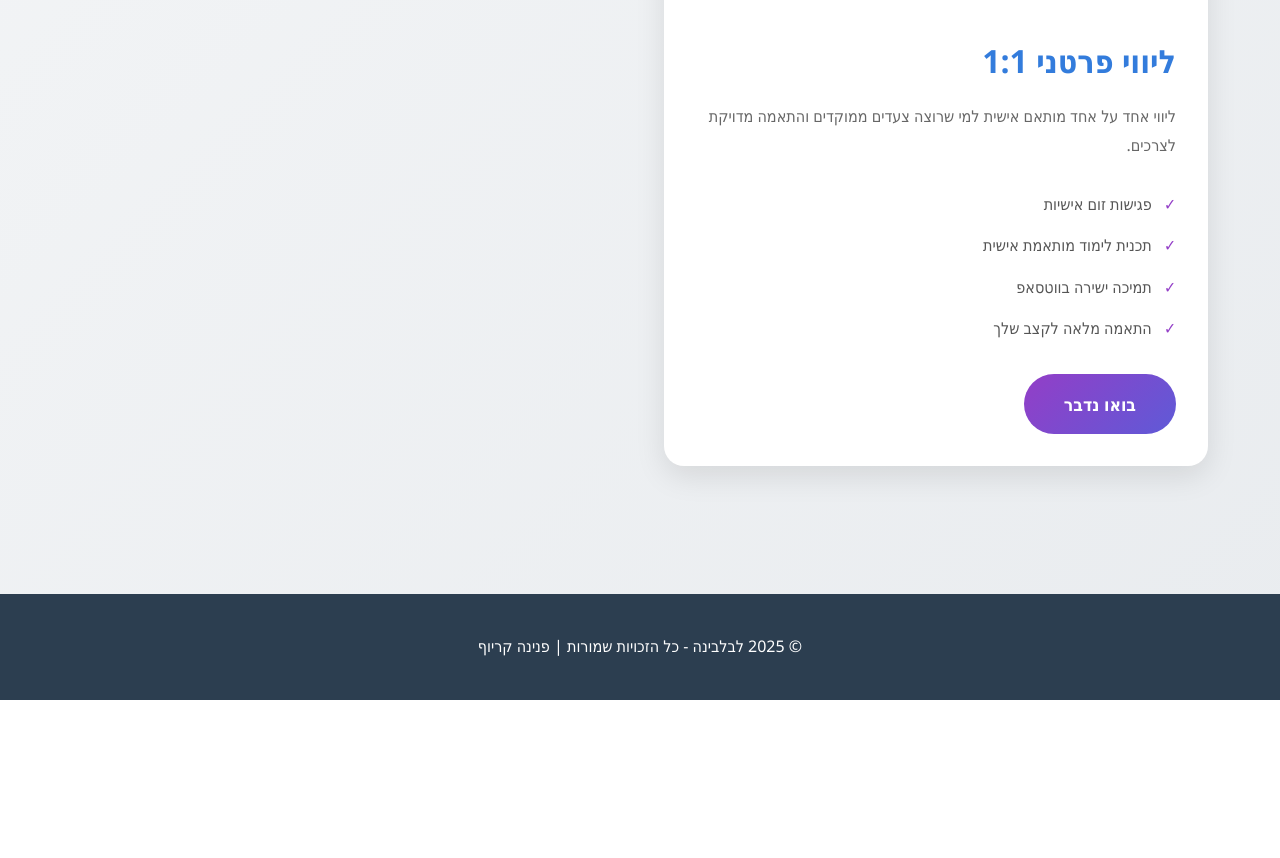
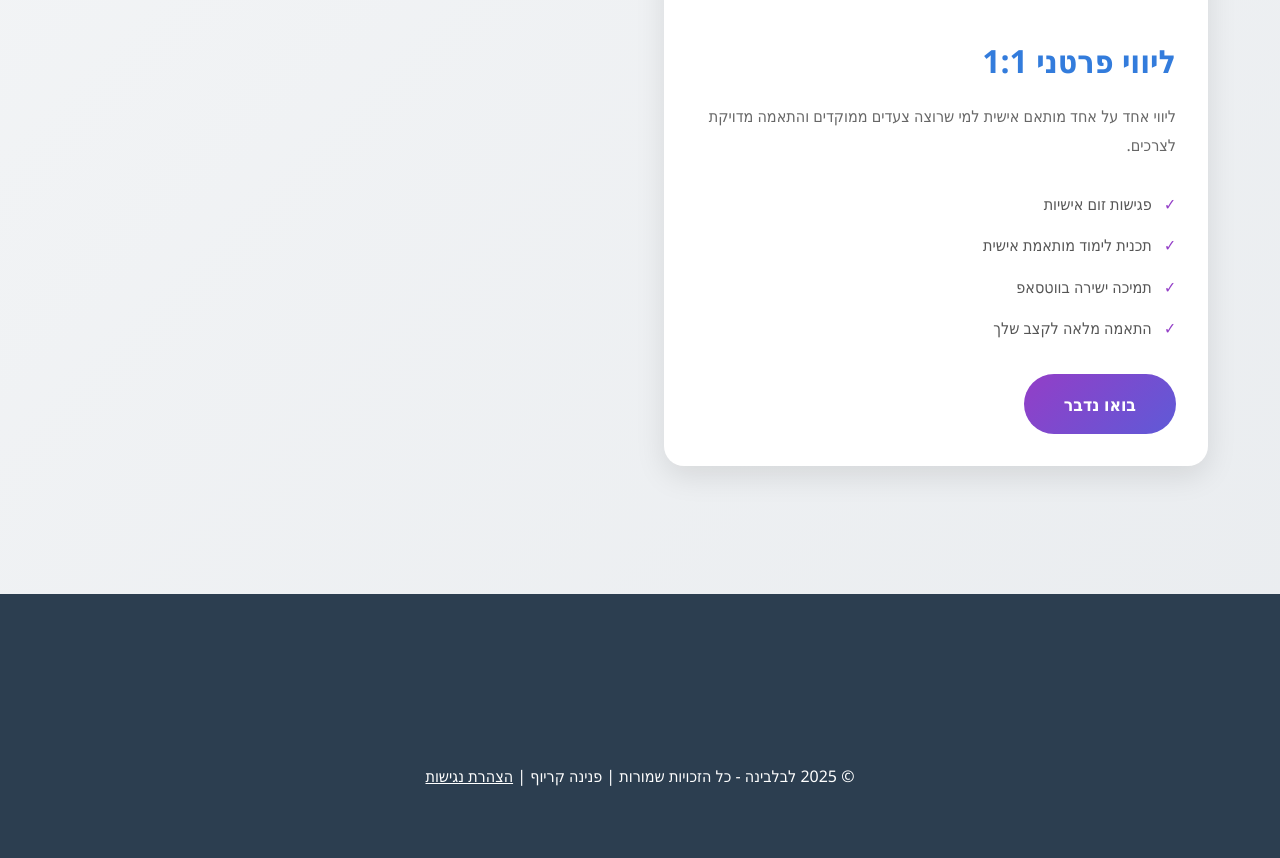
Before and after one commit to PINIKAR/levlabina, a plain HTML site: page courses.html in a window 1280 px wide. Shown: the part 1610-2468 px from the top of the page. Before the commit the page ends 2310 px from the top, so only its background shows below. Drawn offline with Linux system fonts and the light colour scheme.

Commit message:
Update courses.html

```diff
--- a/courses.html
+++ b/courses.html
@@ -234,7 +234,11 @@
     </div>
 
     <footer>
-        <p>&copy; 2025 לבלבינה - כל הזכויות שמורות | פנינה קריוף</p>
-    </footer>
+        <footer>
+        <p>
+            &copy; 2025 לבלבינה - כל הזכויות שמורות | פנינה קריוף |
+            <a href="accessibility.html" style="color: white;">הצהרת נגישות</a>
+        </p>
+    </footer>
 </body>
 </html>
```
